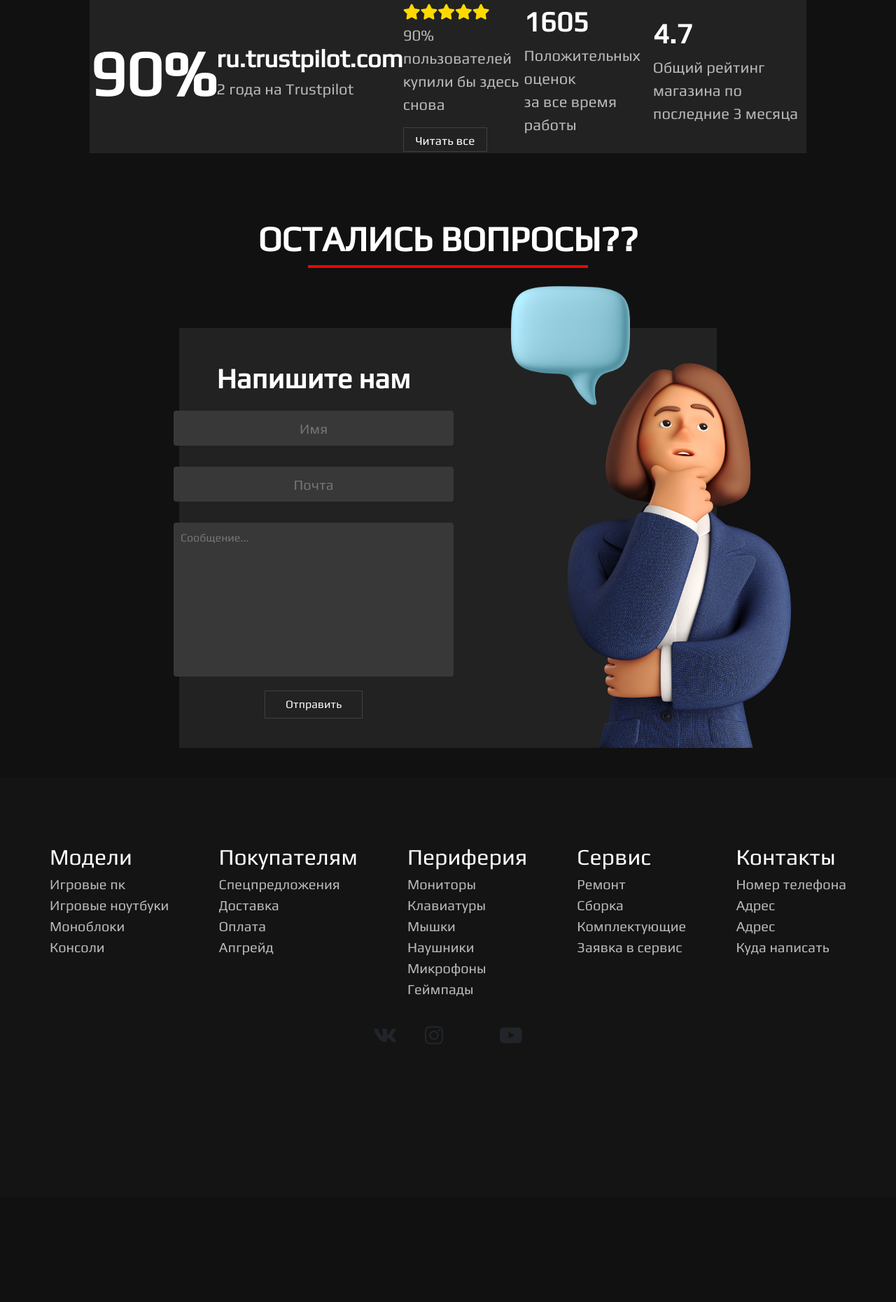
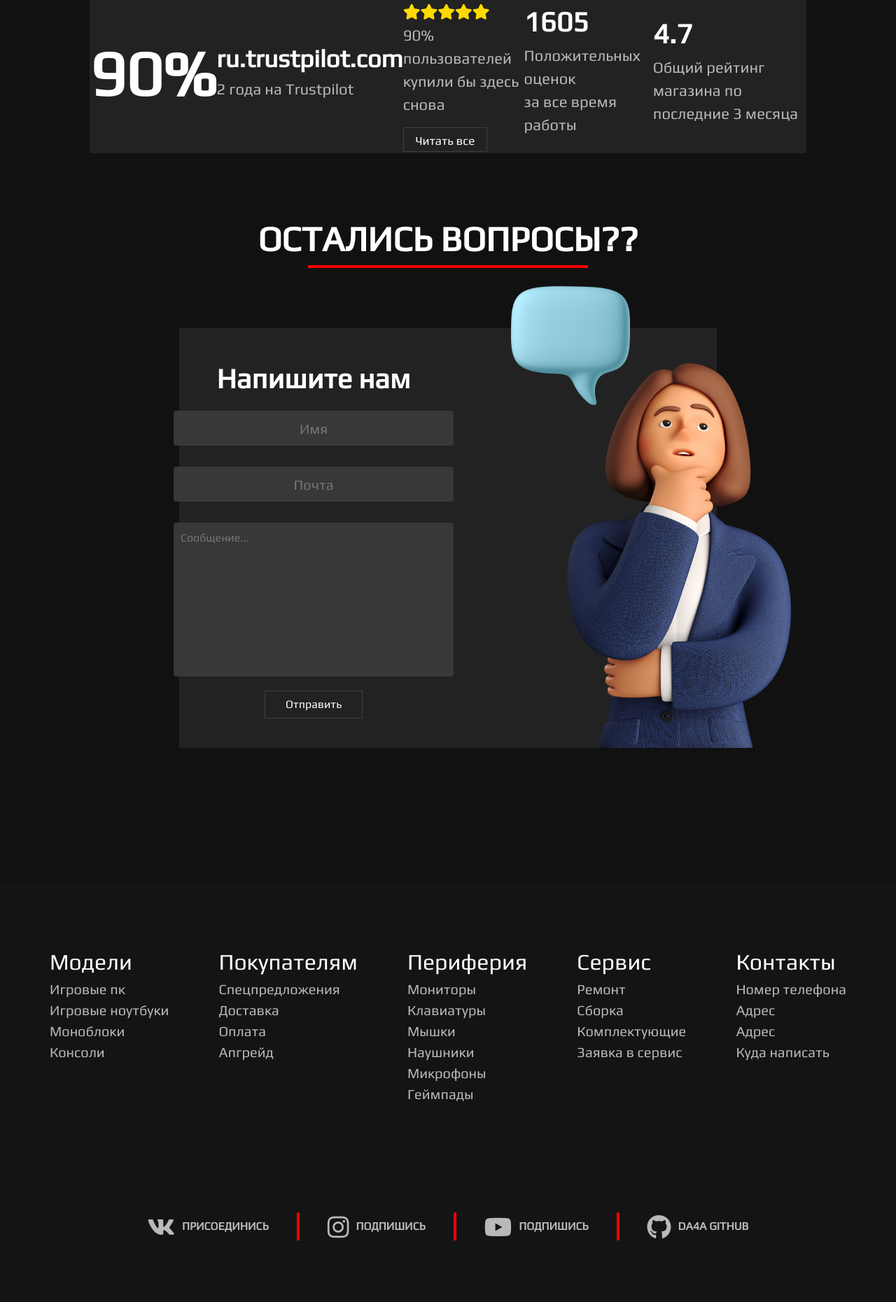
Before and after one commit to dnomokonov/Internet-shopping, a PHP site: page /main.html in a window 1280 px wide; the page is wider, and only the part inside the window is pictured. Shown: the part 4069-5930 px from the top of that part at 70% size. Before the commit the page ends 5562 px from the top of that part, so only its background shows below. Run offline with PHP 8.4, Linux system fonts and the light colour scheme; some libraries are stand-ins or nearby versions.

Commit message:
add and massage

```diff
--- a/main.html
+++ b/main.html
@@ -4,7 +4,7 @@
     <meta charset="UTF-8">
     <meta http-equiv="X-UA-Compatible" content="IE=edge">
     <meta name="viewport" content="width=device-width, initial-scale=1.0">
-    <title>Интернет-магазин компьютеров For4PC</title>
+    <title>Интернет-магазин компьютеров meduzaPC</title>
     <link href="https://cdn.jsdelivr.net/npm/bootstrap@5.0.0-beta3/dist/css/bootstrap.min.css" rel="stylesheet" integrity="sha384-eOJMYsd53ii+scO/bJGFsiCZc+5NDVN2yr8+0RDqr0Ql0h+rP48ckxlpbzKgwra6" crossorigin="anonymous">
     <script src="https://cdn.jsdelivr.net/npm/bootstrap@5.0.0-beta3/dist/js/bootstrap.bundle.min.js" integrity="sha384-JEW9xMcG8R+pH31jmWH6WWP0WintQrMb4s7ZOdauHnUtxwoG2vI5DkLtS3qm9Ekf" crossorigin="anonymous"></script>
     <link href="https://use.fontawesome.com/releases/v5.0.8/css/all.css" rel="stylesheet">
@@ -15,6 +15,7 @@
 <body>
     <header>
         <div class="navigation">
+            <a href="./main.html"><img src="./image/medusa.gif" alt="logo"></a>
             <a href="#">Модели</a>
             <a href="#">Периферия</a>
             <a href="#">Сервис</a>
@@ -23,19 +24,19 @@
         </div>
         <div class="log">
             <a href="#"><i class="fas fa-search"></i></a>
+            <i class="fas fa-user"></i>
             <a href="#"><i class="fas fa-shopping-basket"></i></a>
         </div>
     </header>
+
+    <div class="boxLogo">
+
+    </div>
 
     <div id="progressbar"></div>
     <div id="scrollPath"></div>
 
     <main>
-
-        <div class="box3d">
-
-        </div>
-
       <div class="list-check">
         <h2>Выбери устройство</h2>
         <hr>
@@ -56,7 +57,7 @@
       </div>
 
       <div class="perefer">
-        <h2>Переферия</h2>
+        <h2>Периферия</h2>
         <hr>
           <div id="carouselExampleFade" class="carousel slide carousel-fade" data-bs-ride="carousel">
             <div class="carousel-inner">
@@ -108,7 +109,7 @@
           <hr>
           <div class="info-us">
           <img src="./image/3dman.png" alt="3dman">
-          <p>Основанная в 2021 году, компания da4aPC является российским лидером отрасли, производящей компьютеры премиум класса. Мы ставим перед собой цель - стать наиболее уважаемым брендом в мире гейминга и киберспорта. Поэтому с каждым днем мы совершенствуем сборку игровых компьютеров и придумываем что-то свое.</p>
+          <p>Основанная в 2021 году, компания meduzaPC является российским лидером отрасли, производящей компьютеры премиум класса. Мы ставим перед собой цель - стать наиболее уважаемым брендом в мире гейминга и киберспорта. Поэтому с каждым днем мы совершенствуем сборку игровых компьютеров и придумываем что-то свое.</p>
           </div>
       </div>
 
@@ -343,10 +344,13 @@
     </div>
 
     <div class="iconContact">
-      <i class="fab fa-vk"></i>
-      <i class="fab fa-instagram"></i>
-      <i class="fab fa-tiktok"></i>
-      <i class="fab fa-youtube"></i>
+      <a href=""><i class="fab fa-vk"><p>Присоединись</p></i></a>
+      <hr>
+      <a href=""><i class="fab fa-instagram"><p>Подпишись</p></i></a>
+      <hr>
+      <a href=""><i class="fab fa-youtube"><p>Подпишись</p></i></a>
+      <hr>
+      <a href=""><i class="fab fa-github"><p>da4a github</p></i></a>
     </div>
 
     </footer>
--- a/style/main.css
+++ b/style/main.css
@@ -70,7 +70,7 @@ header{
     display: flex;
     flex-direction: row;
     justify-content: space-between;
-    background-color: rgb(53,53,53);
+    background-color: rgba(53, 53, 53, 0.212);
     z-index: 999;
 }
 .navigation{
@@ -82,7 +82,7 @@ header{
     font-size: 15px;
 }
 .navigation img{
-    width: 100px;
+    width: 40px;
 }
 .navigation a{
     text-decoration: none;
@@ -96,7 +96,7 @@ header{
     align-items: center;
     margin-right: 10px;
     text-transform: uppercase;
-    font-size: 15px;
+    font-size: 16px;
 }
 .log a{
     text-decoration: none;
@@ -107,7 +107,7 @@ header{
 }
 .log i{
     color: rgb(100, 100, 100);
-    padding-left: 10px;
+    padding-left: 15px;
 }
 .log a:hover, .navigation a:hover, .log i:hover{
     color: rgb(196, 196, 196);
@@ -120,7 +120,7 @@ main{
     align-items: center;
     margin-top: 40px;
 }
-.box3d{
+.boxLogo{
     width: 100%;
     height: 860px;
     display: flex;
@@ -359,6 +359,7 @@ h2{
     display: flex;
     align-items: center;
     flex-direction: column;
+    margin-bottom: 150px;
 }
 .questions hr{
     width: 400px;
@@ -473,15 +474,39 @@ li a{
     color: rgb(185, 185, 185);
 }
 li a:hover{
-    color: rgb(112, 112, 112);
+    color: rgb(150, 150, 150);
 }
 .iconContact{
     width: 100%;
     height: 300px;
     display: flex;
     justify-content: center;
+    flex-direction: row;
+    align-items: center;
+    margin-top: 50px;
 }
 .iconContact i{
-    font-size: 30px;
-    padding: 20px;
+    display: flex;
+    align-items: center;
+    justify-content: center;
+    font-size: 35px;
+    padding: 40px;
+    color: rgb(185, 185, 185);
 }
+.iconContact i p{
+    font-size: 16px;
+    font-family: 'Play', sans-serif;
+    font-weight: bold;
+    text-transform: uppercase;
+    margin: 0px 0px 0px 10px;
+}
+.iconContact i:hover{
+    color: rgb(150, 150, 150);
+}
+.iconContact hr{
+    width: 1px;
+    height: 40px;
+    border: 2px solid rgb(255, 0, 0);
+    margin: 0;
+    opacity: 100%;
+}
```
Also changed, not shown: image/logo.svg (deleted), image/medusa.gif (added).
